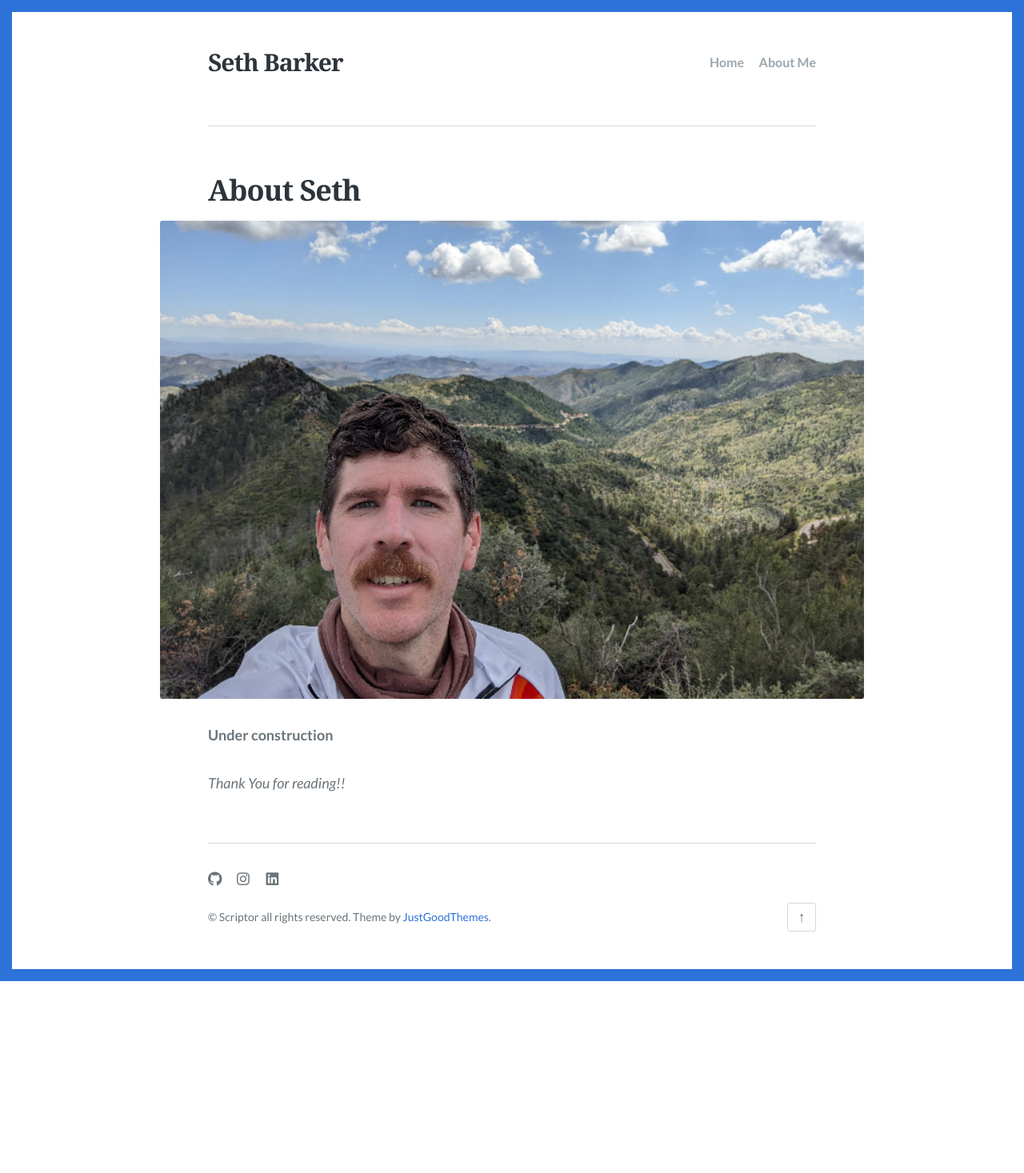
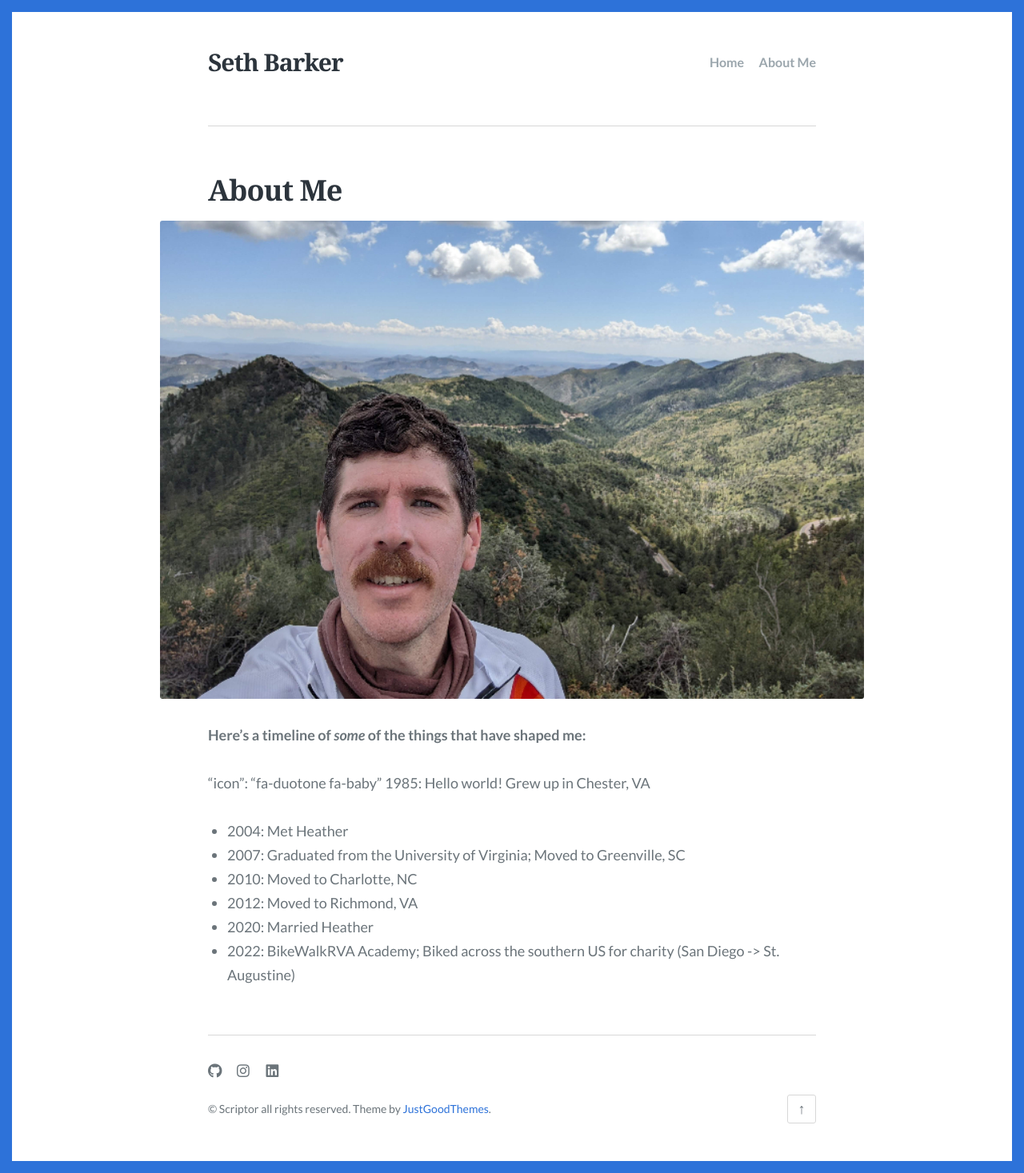
Before and after one commit to sethbarker/sethbarker.github.io, a Jekyll site: the page built from about.md, in a window 1280 px wide. Shown: the whole page at 80% size. Built offline with Jekyll 4.4.1, drawn with Linux system fonts in a browser that asks for light colours; some web fonts are replaced; before the commit the page ends 1227 px from its top, so only the background shows below that.

Commit message:
Update about.md

```diff
--- a/about.md
+++ b/about.md
@@ -1,10 +1,16 @@
 ---
 layout: page
-title: About Seth
+title: About Me
 description: to be updated
 feature_image: images/about2.jpg
 ---
 
-**Under construction**
+**Here's a timeline of _some_ of the things that have shaped me:**
 
-*Thank You for reading!!*
+"icon": "fa-duotone fa-baby" 1985: Hello world! Grew up in Chester, VA
+* 2004: Met Heather
+* 2007: Graduated from the University of Virginia; Moved to Greenville, SC
+* 2010: Moved to Charlotte, NC
+* 2012: Moved to Richmond, VA
+* 2020: Married Heather
+* 2022: BikeWalkRVA Academy; Biked across the southern US for charity (San Diego -> St. Augustine)
```
